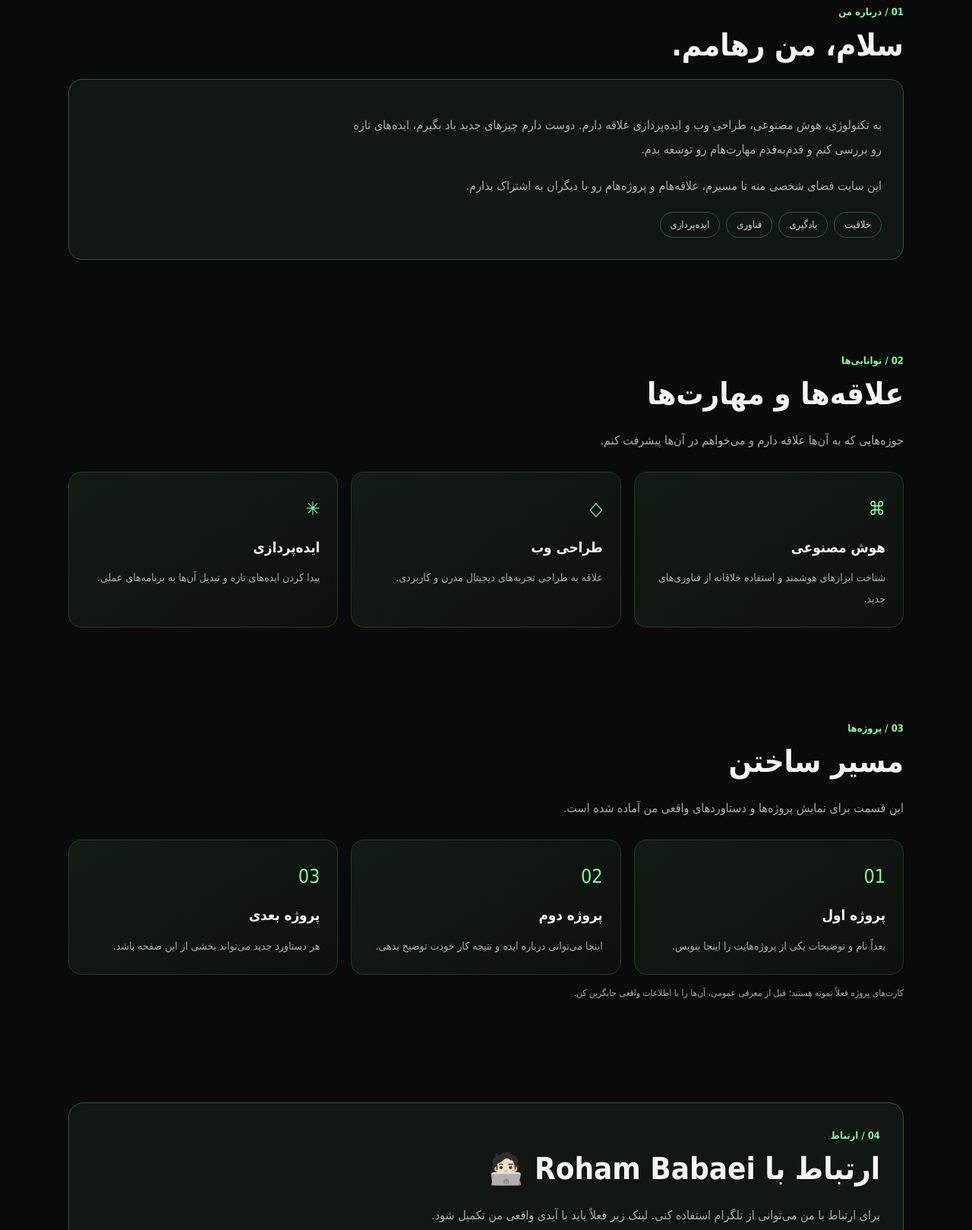
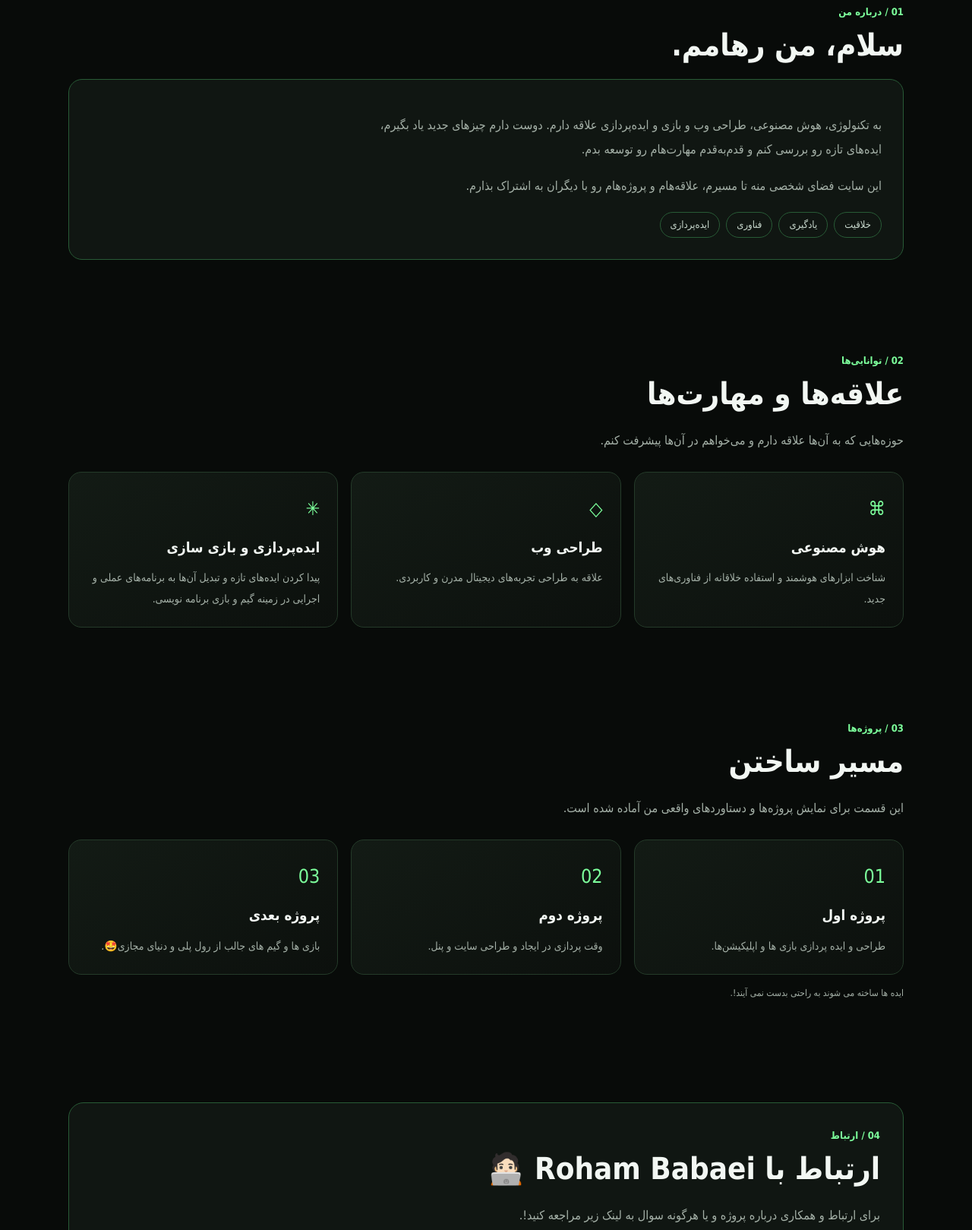
Before and after one commit to SeyfollahX/SeyfollahX, a plain HTML site: page index.html in a window 1280 px wide. Shown: the part 701-2320 px from the top of the page at 76% size. Drawn offline with Linux system fonts and the light colour scheme.

Commit message:
Update index.html

```diff
--- a/index.html
+++ b/index.html
@@ -45,7 +45,7 @@ footer{border-top:1px solid #243a29;padding:25px 0;color:#89978d;font-size:13px}
 <header>
 <div class="wrap">
 <nav>
-<a class="logo" href="#home">Roham.</a>
+<a class="logo" href="#home">همه چیز درباره Roham Babaei !</a>
 <div>
 <a href="#about">درباره من</a>
 <a href="#skills">توانایی‌ها</a>
@@ -59,7 +59,7 @@ footer{border-top:1px solid #243a29;padding:25px 0;color:#89978d;font-size:13px}
 <div>
 <span class="tag">✦ وب‌سایت شخصی من</span>
 <h1>RO<span>HAM</span></h1>
-<h2>ایده‌پرداز، علاقه‌مند به فناوری و هوش مصنوعی</h2>
+<h2>ایده‌پرداز، علاقه‌مند به فناوری و طراحی بازی ها و اپلیکیشن و هوش مصنوعی</h2>
 <p>به دنیای من خوش اومدی! اینجا جاییه برای معرفی علایق، ایده‌ها و مسیر رشد من؛ جایی برای یادگیری، خلاقیت و ساختن چیزهای تازه.</p>
 <a class="btn primary" href="#contact">ارتباط با من ↙</a>
 <a class="btn" href="#about">بیشتر درباره من</a>
@@ -69,7 +69,7 @@ footer{border-top:1px solid #243a29;padding:25px 0;color:#89978d;font-size:13px}
 <div class="label">01 / درباره من</div>
 <h2 class="title">سلام، من رهامم.</h2>
 <div class="aboutbox">
-<p class="muted">به تکنولوژی، هوش مصنوعی، طراحی وب و ایده‌پردازی علاقه دارم. دوست دارم چیزهای جدید یاد بگیرم، ایده‌های تازه رو بررسی کنم و قدم‌به‌قدم مهارت‌هام رو توسعه بدم.</p>
+<p class="muted">به تکنولوژی، هوش مصنوعی، طراحی وب و بازی و ایده‌پردازی علاقه دارم. دوست دارم چیزهای جدید یاد بگیرم، ایده‌های تازه رو بررسی کنم و قدم‌به‌قدم مهارت‌هام رو توسعه بدم.</p>
 <p class="muted">این سایت فضای شخصی منه تا مسیرم، علاقه‌هام و پروژه‌هام رو با دیگران به اشتراک بذارم.</p>
 <div class="chips"><span class="chip">خلاقیت</span><span class="chip">یادگیری</span><span class="chip">فناوری</span><span class="chip">ایده‌پردازی</span></div>
 </div>
@@ -82,7 +82,7 @@ footer{border-top:1px solid #243a29;padding:25px 0;color:#89978d;font-size:13px}
 <div class="grid">
 <div class="card"><div class="icon">⌘</div><h3>هوش مصنوعی</h3><p>شناخت ابزارهای هوشمند و استفاده خلاقانه از فناوری‌های جدید.</p></div>
 <div class="card"><div class="icon">◇</div><h3>طراحی وب</h3><p>علاقه به طراحی تجربه‌های دیجیتال مدرن و کاربردی.</p></div>
-<div class="card"><div class="icon">✳</div><h3>ایده‌پردازی</h3><p>پیدا کردن ایده‌های تازه و تبدیل آن‌ها به برنامه‌های عملی.</p></div>
+<div class="card"><div class="icon">✳</div><h3>ایده‌پردازی و بازی سازی</h3><p>پیدا کردن ایده‌های تازه و تبدیل آن‌ها به برنامه‌های عملی و اجرایی در زمینه گیم و بازی برنامه نویسی.</p></div>
 </div>
 </div>
 </section><section id="projects">
@@ -91,18 +91,18 @@ footer{border-top:1px solid #243a29;padding:25px 0;color:#89978d;font-size:13px}
 <h2 class="title">مسیر ساختن</h2>
 <p class="muted">این قسمت برای نمایش پروژه‌ها و دستاوردهای واقعی من آماده شده است.</p>
 <div class="grid">
-<div class="card"><div class="icon">01</div><h3>پروژه اول</h3><p>بعداً نام و توضیحات یکی از پروژه‌هایت را اینجا بنویس.</p></div>
-<div class="card"><div class="icon">02</div><h3>پروژه دوم</h3><p>اینجا می‌توانی درباره ایده و نتیجه کار خودت توضیح بدهی.</p></div>
-<div class="card"><div class="icon">03</div><h3>پروژه بعدی</h3><p>هر دستاورد جدید می‌تواند بخشی از این صفحه باشد.</p></div>
+<div class="card"><div class="icon">01</div><h3>پروژه اول</h3><p>طراحی و ایده پردازی بازی ها و اپلیکیشن‌ها.</p></div>
+<div class="card"><div class="icon">02</div><h3>پروژه دوم</h3><p>وقت پردازی در ایجاد و طراحی سایت و پنل.</p></div>
+<div class="card"><div class="icon">03</div><h3>پروژه بعدی</h3><p>بازی ها و گیم های جالب از رول پلی و دنیای مجازی🤩.</p></div>
 </div>
-<p class="muted" style="font-size:12px">کارت‌های پروژه فعلاً نمونه هستند؛ قبل از معرفی عمومی، آن‌ها را با اطلاعات واقعی جایگزین کن.</p>
+<p class="muted" style="font-size:12px">ایده ها ساخته می شوند به راحتی بدست نمی آیند!.</p>
 </div>
 </section><section id="contact">
 <div class="wrap">
 <div class="contact">
 <div class="label">04 / ارتباط</div>
 <h2 class="title">ارتباط با Roham Babaei 🧑🏻‍💻</h2>
-<p class="muted">برای ارتباط با من می‌توانی از تلگرام استفاده کنی. لینک زیر فعلاً باید با آیدی واقعی من تکمیل شود.</p>
+<p class="muted">برای ارتباط و همکاری درباره پروژه و یا هرگونه سوال به لینک زیر مراجعه کنید!.</p>
 <a class="btn primary" href="https://t.me/Roham_Babaei" target="_blank" rel="noopener noreferrer">ارتباط در تلگرام ↗</a>
 </div>
 </div>
```
